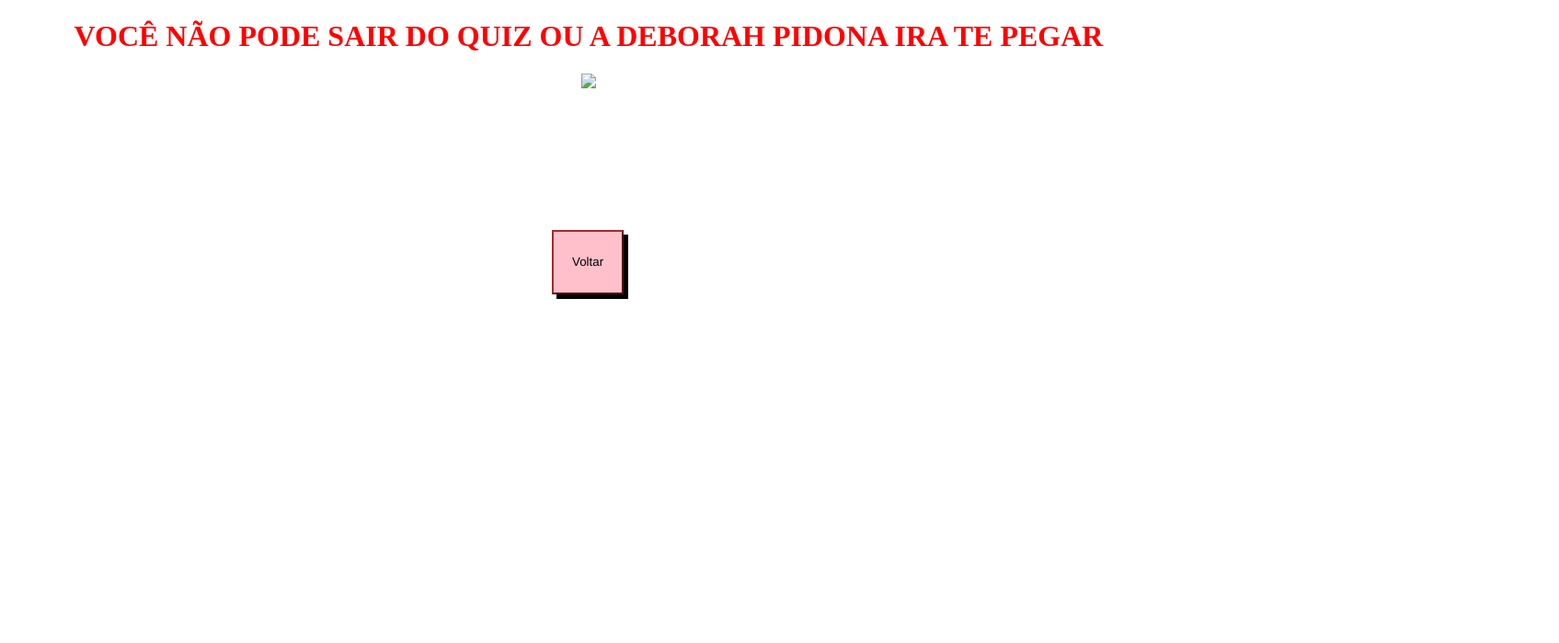
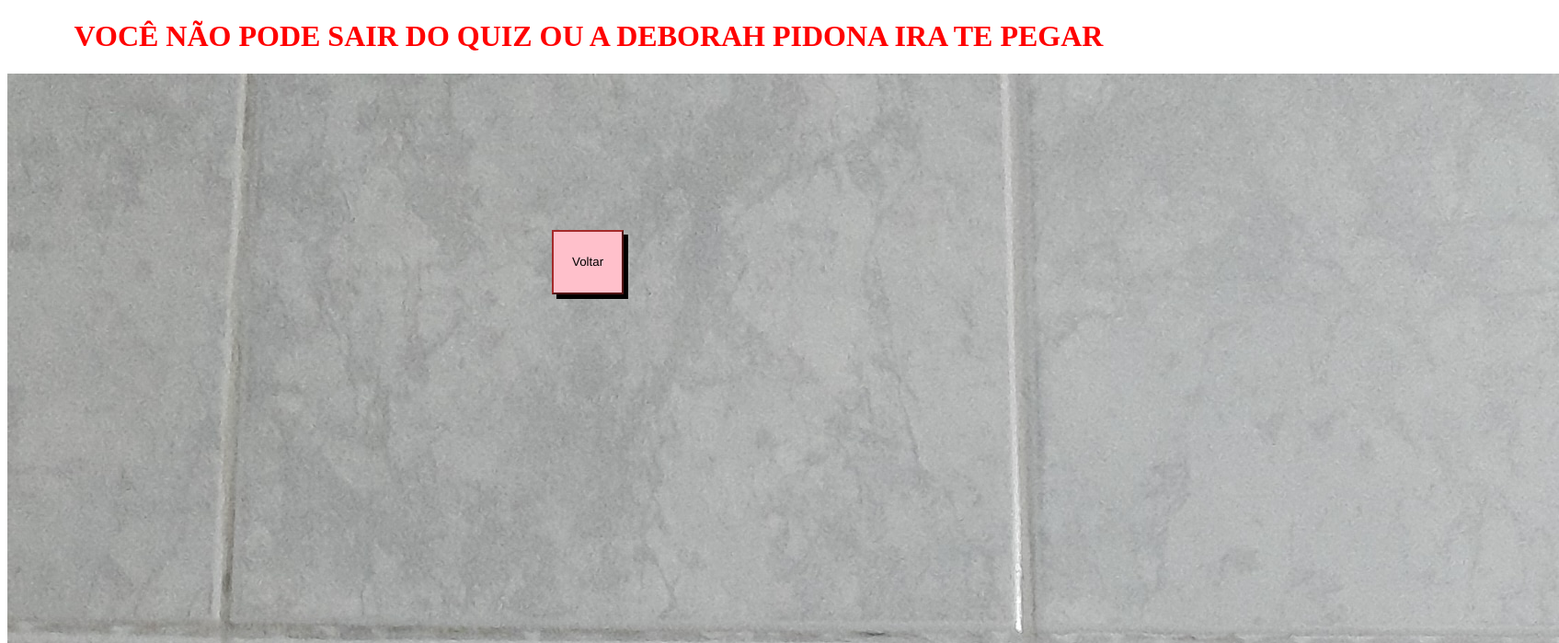
Before and after one commit to Silvin23e/S, a plain HTML site: page sair.html in a window 1280 px wide. Shown: the top 699 px of the page at 92% size, 1695 px wide, since content can reach past the window. Drawn offline with Linux system fonts and the light colour scheme.

Commit message:
Update sair.html

```diff
--- a/sair.html
+++ b/sair.html
@@ -10,7 +10,7 @@
 
 
   <div>
-    <img src="foto.jpg"
+    <img src="foto.jpg.jpg"
 muhahaha
 
   </div>
```
